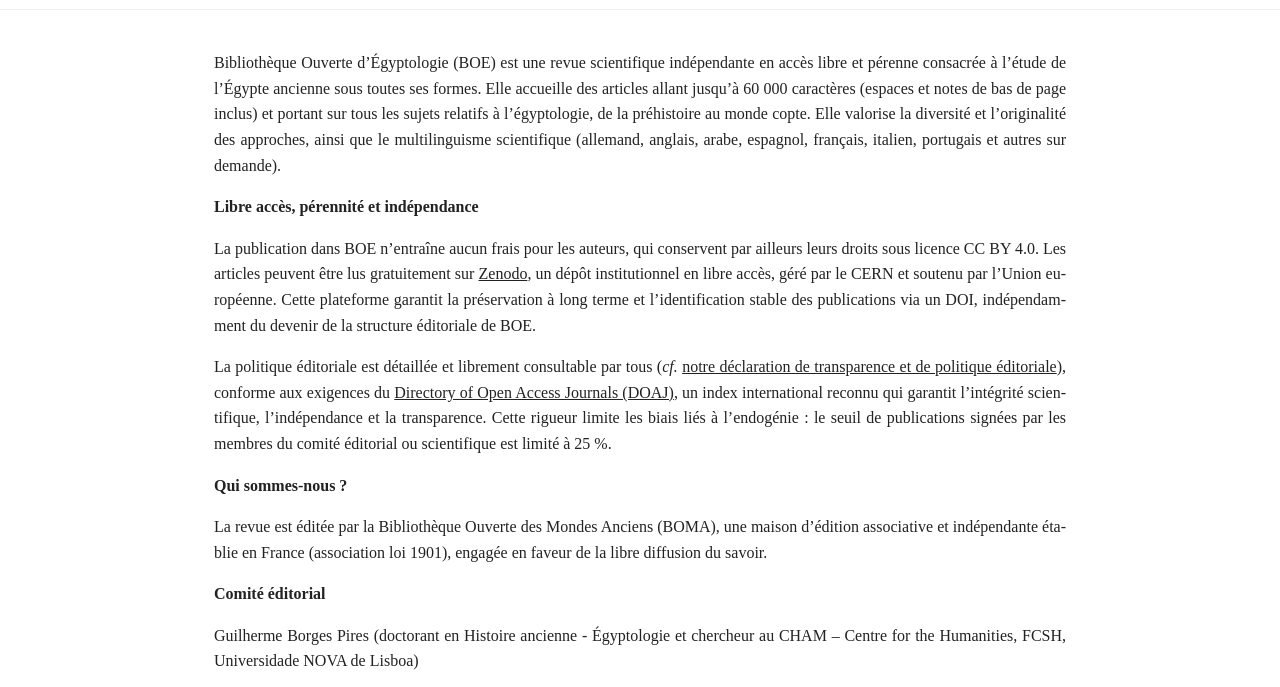
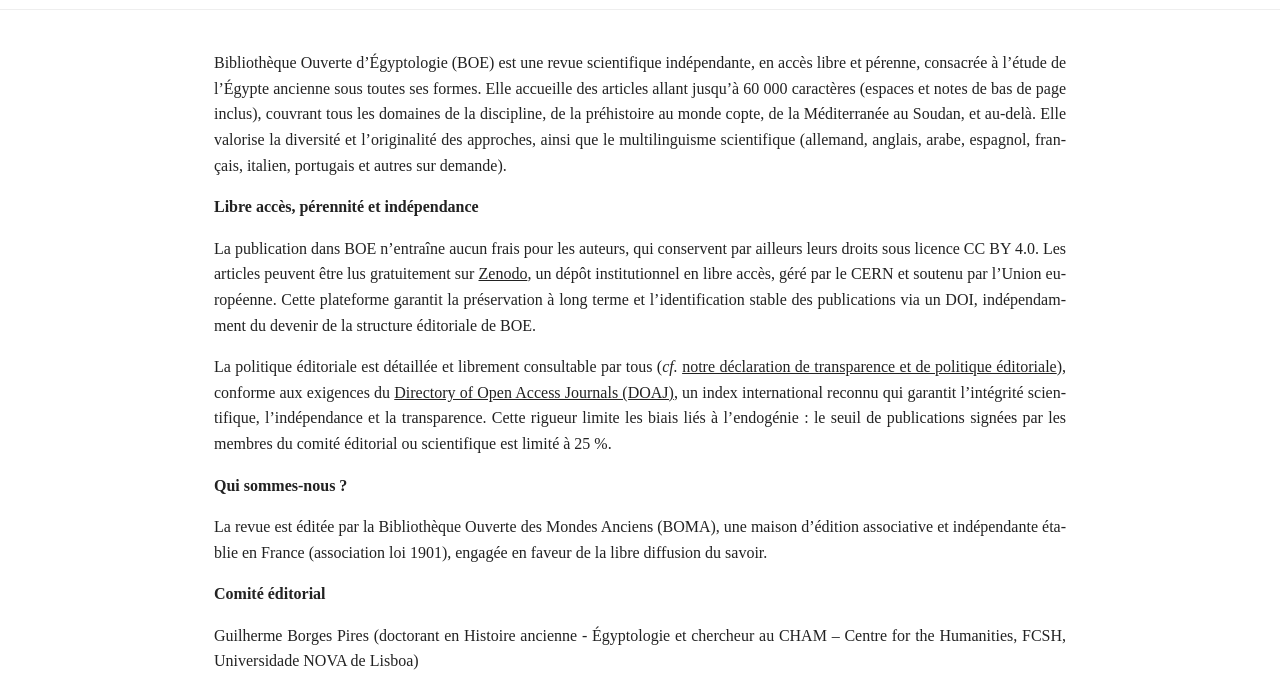
Before and after one commit to boegyptologie/boegyptologie.github.io, a plain HTML site: page fr/about.html in a window 1280 px wide. Shown: the part 90-777 px from the top of the page. Drawn offline with Linux system fonts and the light colour scheme.

Commit message:
Update about.html

```diff
--- a/fr/about.html
+++ b/fr/about.html
@@ -15,7 +15,7 @@
 </header>
 <main>
 <!-- wp:paragraph {"fontSize":"small"} -->
-<p class="has-small-font-size">Bibliothèque Ouverte d’Égyptologie (BOE) est une revue scientifique indépendante en accès libre et pérenne consacrée à l’étude de l’Égypte ancienne sous toutes ses formes. Elle accueille des articles allant jusqu’à 60 000 caractères (espaces et notes de bas de page inclus) et portant sur tous les sujets relatifs à l’égyptologie, de la préhistoire au monde copte. Elle valorise la diversité et l’originalité des approches, ainsi que le multilinguisme scientifique (allemand, anglais, arabe, espagnol, français, italien, portugais et autres sur demande).</p>
+<p class="has-small-font-size">Bibliothèque Ouverte d’Égyptologie (BOE) est une revue scientifique indépendante, en accès libre et pérenne, consacrée à l’étude de l’Égypte ancienne sous toutes ses formes. Elle accueille des articles allant jusqu’à 60 000 caractères (espaces et notes de bas de page inclus), couvrant tous les domaines de la discipline, de la préhistoire au monde copte, de la Méditerranée au Soudan, et au-delà. Elle valorise la diversité et l’originalité des approches, ainsi que le multilinguisme scientifique (allemand, anglais, arabe, espagnol, français, italien, portugais et autres sur demande).</p>
 <!-- /wp:paragraph -->
 
 <!-- wp:paragraph {"fontSize":"small"} -->
```
